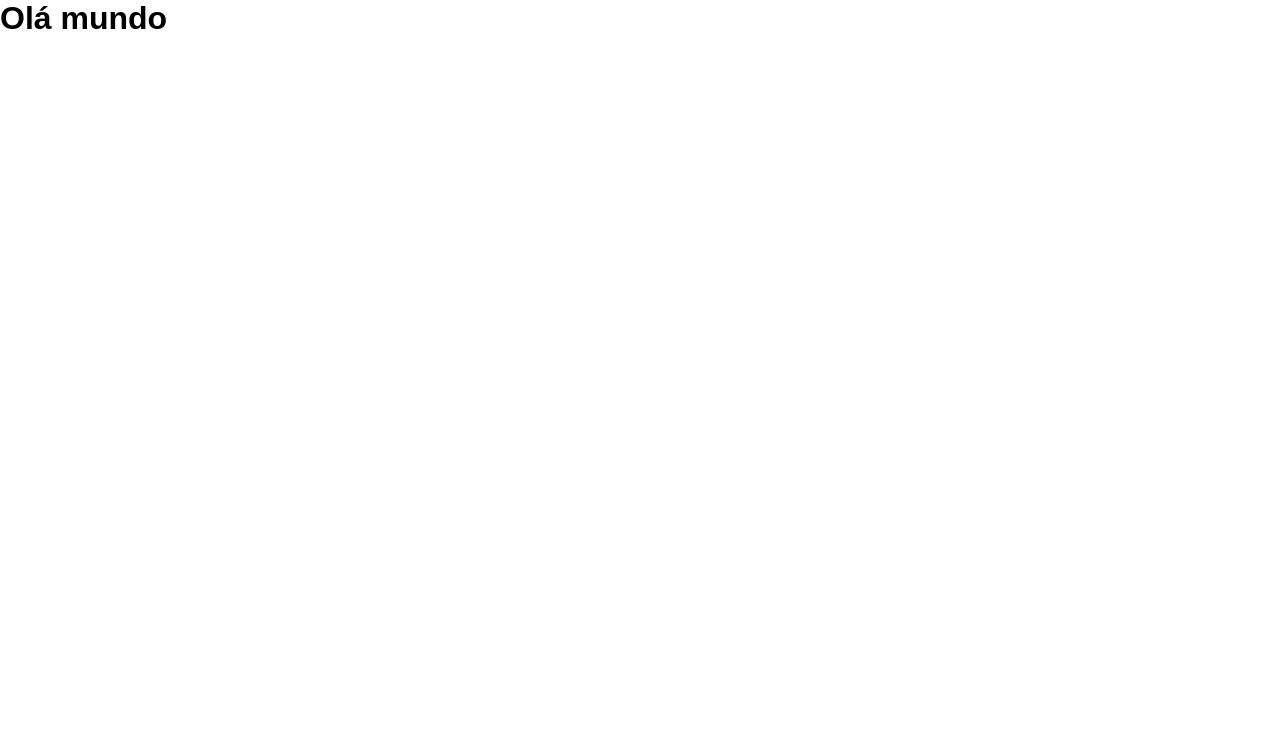
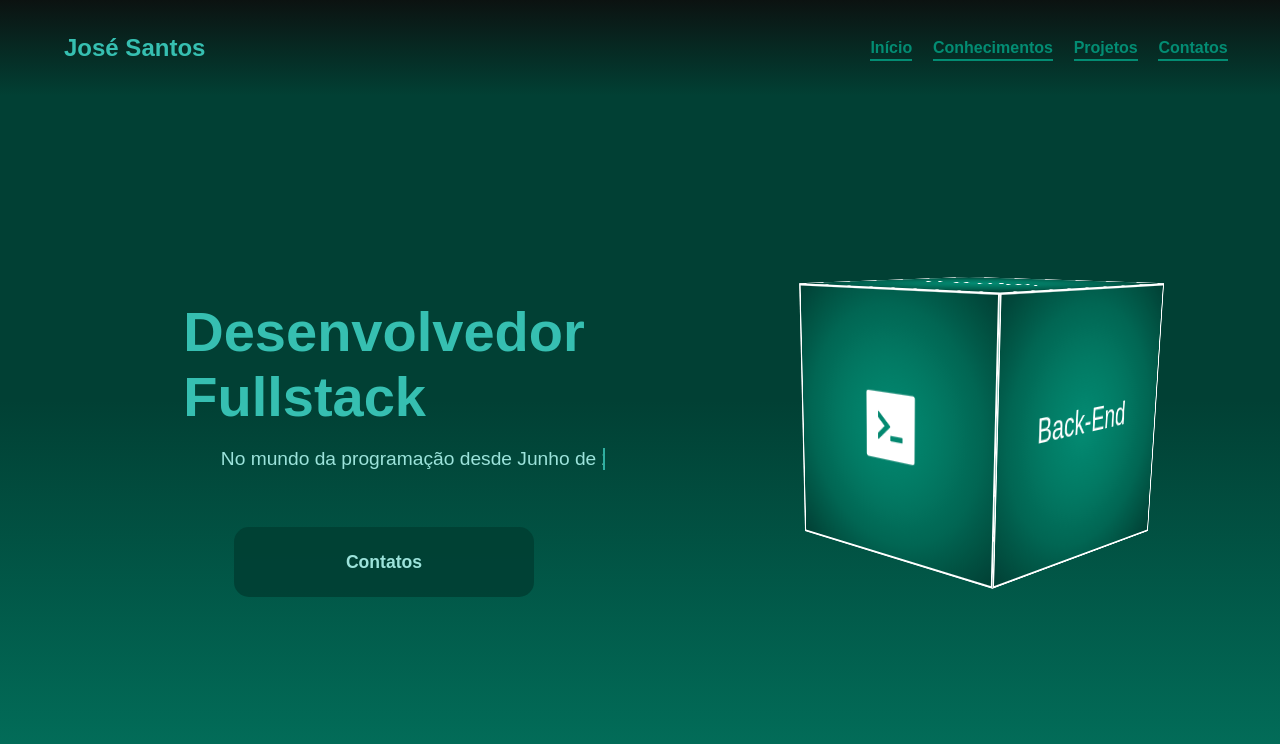
Before and after one commit to josepps/portfolio-jose-santos, a React (Vite) app: page / in a window 1280 px wide. Shown: the top 744 px of the page. Built offline with nearby package versions, Linux system fonts and the light colour scheme.

Commit message:
Section1 pronta

```diff
--- a/index.html
+++ b/index.html
@@ -1,5 +1,5 @@
 <!DOCTYPE html>
-<html lang="en">
+<html lang="pt-br">
   <head>
     <meta charset="UTF-8" />
     <link rel="icon" type="image/svg+xml" href="/vite.svg" />
--- a/package.json
+++ b/package.json
@@ -11,7 +11,9 @@
   },
   "dependencies": {
     "react": "^18.2.0",
-    "react-dom": "^18.2.0"
+    "react-dom": "^18.2.0",
+    "react-icons": "^4.10.1",
+    "styled-components": "^6.0.2"
   },
   "devDependencies": {
     "@types/react": "^18.0.37",
--- /dev/null
+++ b/src/App.style.ts
@@ -0,0 +1,295 @@
+import styled from 'styled-components'
+
+export const Section1 = styled.section`
+    background: linear-gradient( #014034 50%, #02735E );
+    width: 100vw;
+    height: 100vh;
+
+    header {
+        width: 100vw;
+        height: 12vh;
+        display: flex;
+        align-items: center;
+        justify-content: space-between;
+        padding: 0 5%;
+        background: linear-gradient(rgba(13, 13, 13, .9), #014034);
+
+        h2 {
+            color: #36BFB1;
+        }
+
+        .containerNav {
+            width: 30%;
+        }
+
+        nav ul {
+            display: flex;
+            list-style-type: none;
+
+            li {
+                margin-right: 6%;
+
+                a {
+                text-decoration: none;
+                color: #038C73;
+                font-weight: 600;
+                font-size: 1rem;
+                position: relative;
+
+                &:before {
+                    content: "";
+                    position: absolute;
+                    width: 100%;
+                    height: 2px;
+                    bottom: -5px;
+                    left: 0;
+                    background: #038C73;
+                    visibility: visible;
+                }
+
+                :hover:before {
+                    background: red;
+                }
+
+                /* :before{
+                content: "";
+                position: absolute;
+                width: 100%;
+                height: 2px;
+                bottom: -5px;
+                left: 0;
+                background-color: #038C73;
+                visibility: hidden;
+                -webkit-transform: scaleX(0);
+                transform: scaleX(0);
+                -webkit-transition: all 0.3s ease-in-out 0s;
+                transition: all 0.3s ease-in-out 0s;
+                } */
+
+                /* :hover {
+                color: #36BFB1;
+                font-size: 1.1rem;
+
+                :before {
+                visibility: visible;
+                -webkit-transform: scaleX(1);
+                transform: scaleX(1);
+                }
+                } */
+                }
+
+            }
+        }
+    }
+
+    main {
+        height: 88vh;
+        width: 100vw;
+        display: flex;
+        justify-content: center;
+        align-items: center;
+
+        .containerMain:nth-child(1) {
+            width: 60%;
+            display: flex;
+            flex-direction: column;
+            justify-content: center;
+            align-items: center;
+
+            h1 {
+                font-size: 3.5rem;
+                color: #36BFB1;
+            }
+
+            .descricao {
+                margin: 2.5% 0 3.5% 7.5%;
+                color: #9ce3db;
+                font-size: 1.2rem;
+                border-right: 2px solid #36BFB1;
+                white-space: nowrap;
+                overflow: hidden;
+                animation: piscaCursor 600ms steps(45) infinite normal, digitandoDescricao 4s steps(40) 1s normal both;
+            }
+
+            @keyframes digitandoDescricao {
+                from {
+                    width: 0;
+                }
+                to {
+                    width: 50%;
+                }
+            }
+
+            @keyframes piscaCursor {
+                    from {
+                        border-right-color: #36BFB1;
+                    }
+                    to {
+                        border-right-color: transparent;
+                    }
+                }
+
+            a {
+                text-decoration: none;
+                width: 300px;
+                height: 70px;
+                display: flex;
+                align-items: center;
+                justify-content: center;
+                background-color: rgba(1, 64, 52, .9);
+                color: #9ce3db;
+                font-weight: 600;
+                font-size: 1.1rem;
+                border-radius: 15px;
+                margin-top: 4%;
+                position: relative;
+                z-index: 2;
+                overflow: hidden;
+                transition: all .7s ease;
+
+                :before {
+                    content: "";
+                    position: absolute;
+                    top: 50%;
+                    left: 50%;
+                    transform: translate(-50%, -50%);
+                    width: 100%;
+                    height: 100%;
+                    background-color: #02735E;
+                    z-index: -1;
+                    transition: all .7s ease;
+                }
+
+                :before {
+                    width: 110%;
+                    height: 0;
+                    transform: translate(-50%, -50%) rotate(45deg);
+                }
+
+                :hover {
+                    font-size: 1.2rem;
+                    color: #014034;
+
+                :before {
+                    height: 400%;
+                }
+            }
+            }
+        }
+
+        .containerMain:nth-child(2) {
+            height: 100%;
+            width: 40%;
+            position: relative;
+
+            .container{
+                height: 60vh;
+                width: 30vw;
+                position: absolute;
+                top: 20vh;
+                right: 15vw;
+                perspective: 1000px;
+            }
+
+            .box {
+                height: 250px;
+                width: 250px;
+                position: absolute;
+                top: 30px;
+                left: 150px;
+                transform-style: preserve-3d;
+                animation: animate 5s infinite;
+            }
+
+            @keyframes animate {
+                0%{
+                    transform: rotateX(45deg) rotateY(-45deg);
+                }
+                25%{
+                    transform: rotateX(-45deg) rotateY(-45deg);
+                }
+                50%{
+                    transform: rotateX(45deg) rotateY(45deg);
+                }
+                75%{
+                    transform: rotateX(-45deg) rotateY(45deg);
+                }
+                100%{
+                    transform: rotateX(45deg) rotateY(-45deg);
+                }
+            }
+
+            .card {
+                height: 250px;
+                width: 250px;
+                text-align: center;
+                padding: 100px 0;
+                color: white;
+                background-image: radial-gradient(circle, #038c73, #03876f, #02826b, #027e67, #027963, #02735e, #016c58, #016653, #015c4b, #015343, #01493c, #014034);
+                border: 2px solid white;
+                font-size: 32px;
+                box-sizing: border-box;
+                position: absolute;
+                transition: all 1s;
+            }
+
+            #front, #back, #bottom {
+                font-size: 5rem;
+                display: flex;
+                align-items: center;
+                justify-content: center;
+            }
+
+            #front {
+                transform: translateZ(125px);
+            }
+            #back {
+                transform: translateZ(-125px);
+            }
+            #left {
+                right: 125px;
+                transform: rotateY(-90deg);
+            }
+            #right {
+                left: 125px;
+                transform: rotateY(90deg);
+            }
+            #top {
+                bottom: 125px;
+                transform: rotateX(90deg);
+            }
+            #bottom {
+                top: 125px;
+                transform: rotateX(-90deg);
+            }
+            input {
+                height: 50px;
+                width: 100px;
+                background: pink;
+                font-size: 22px;
+                cursor: pointer;
+                position: absolute;
+                top: -170px;
+                left: 220px;
+            }
+            .box:hover #front{
+                transform: translateZ(180px) rotateY(360deg);
+            }
+            .box:hover #back{
+                transform: translateZ(-180px) rotateY(360deg);
+            }
+            .box:hover #left{
+                right: 180px;
+            }
+            .box:hover #right{
+                left: 180px;
+            }
+            .box:hover #top{
+                bottom: 180px;
+            }
+            .box:hover #bottom{
+                top: 180px;
+            }
+        }
+    }
+`;
--- a/src/App.tsx
+++ b/src/App.tsx
@@ -1,8 +1,48 @@
+import { AiFillLinkedin, AiFillCode } from 'react-icons/ai';
+import { BsGithub } from 'react-icons/bs';
+
+import { Section1 } from "./App.style"
+
 function App() {
 
   return (
     <>
-      <h1>Olá mundo</h1>
+      <Section1>
+        <header>
+          <div>
+            <h2>José Santos</h2>
+          </div>
+          <div className="containerNav">
+            <nav>
+              <ul>
+                <li><a href="#">Início</a></li>
+                <li><a href="#">Conhecimentos</a></li>
+                <li><a href="#">Projetos</a></li>
+                <li><a href="#">Contatos</a></li>
+              </ul>
+            </nav>
+          </div>
+        </header>
+        <main>
+          <div className="containerMain">
+            <h1>Desenvolvedor <br /> Fullstack</h1>
+            <p className="descricao">No mundo da programação desde Junho de 2022!</p>
+            <a href="">Contatos</a>
+          </div>
+          <div className="containerMain">
+            <div className="container">
+              <div className="box">
+                <div className="card" id="front"><AiFillCode /></div>
+                <div className="card" id="back"><AiFillLinkedin /></div>
+                <div className="card" id="left">Front-End</div>
+                <div className="card" id="right">Back-End</div>
+                <div className="card" id="top">Full-Stack</div>
+                <div className="card" id="bottom"><BsGithub /></div>
+              </div>
+            </div>
+          </div>
+        </main>
+      </Section1>
     </>
   )
 }
```
Also changed, not shown: 1 other file (tests, documents, lock files or other folders).
